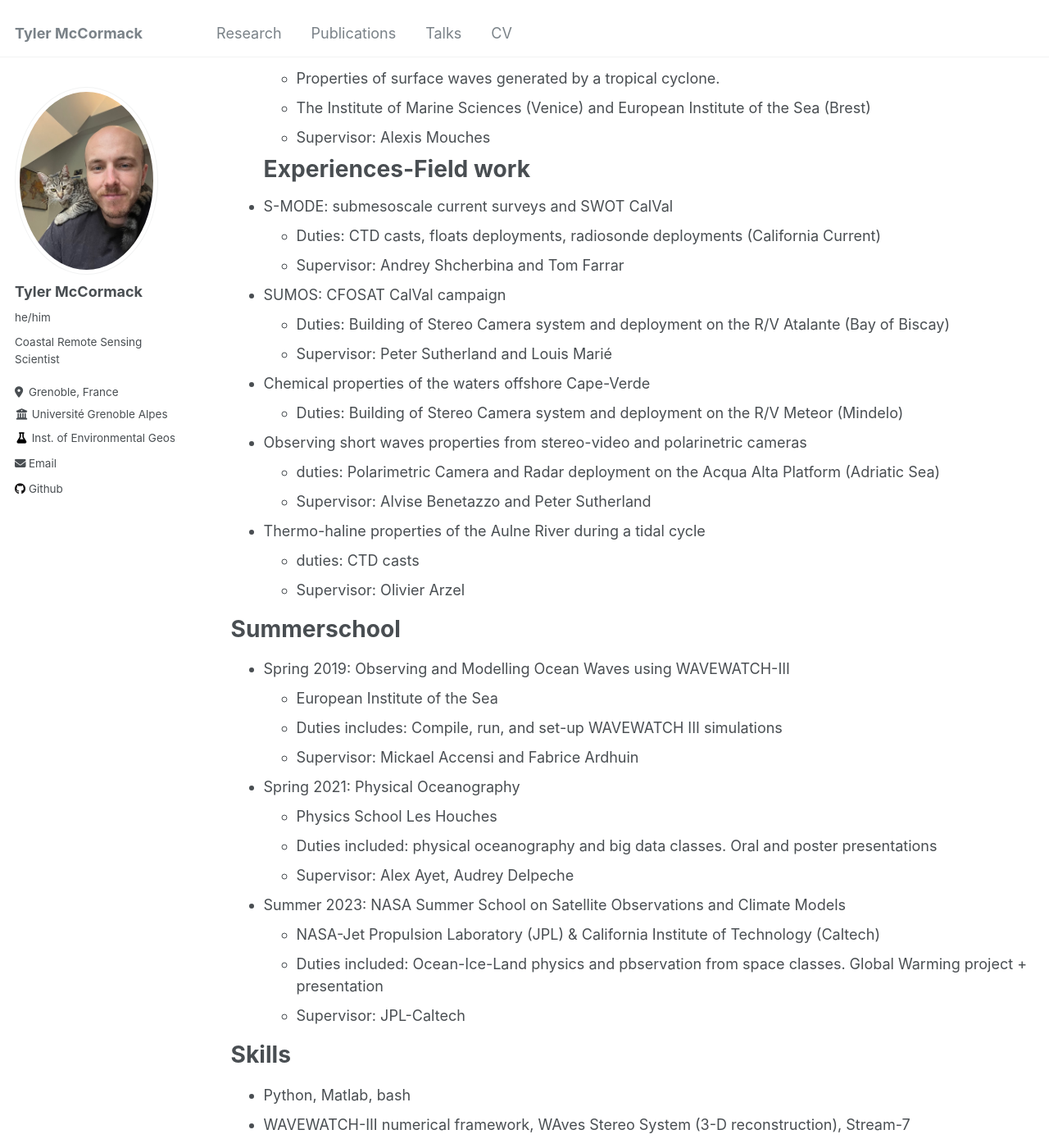
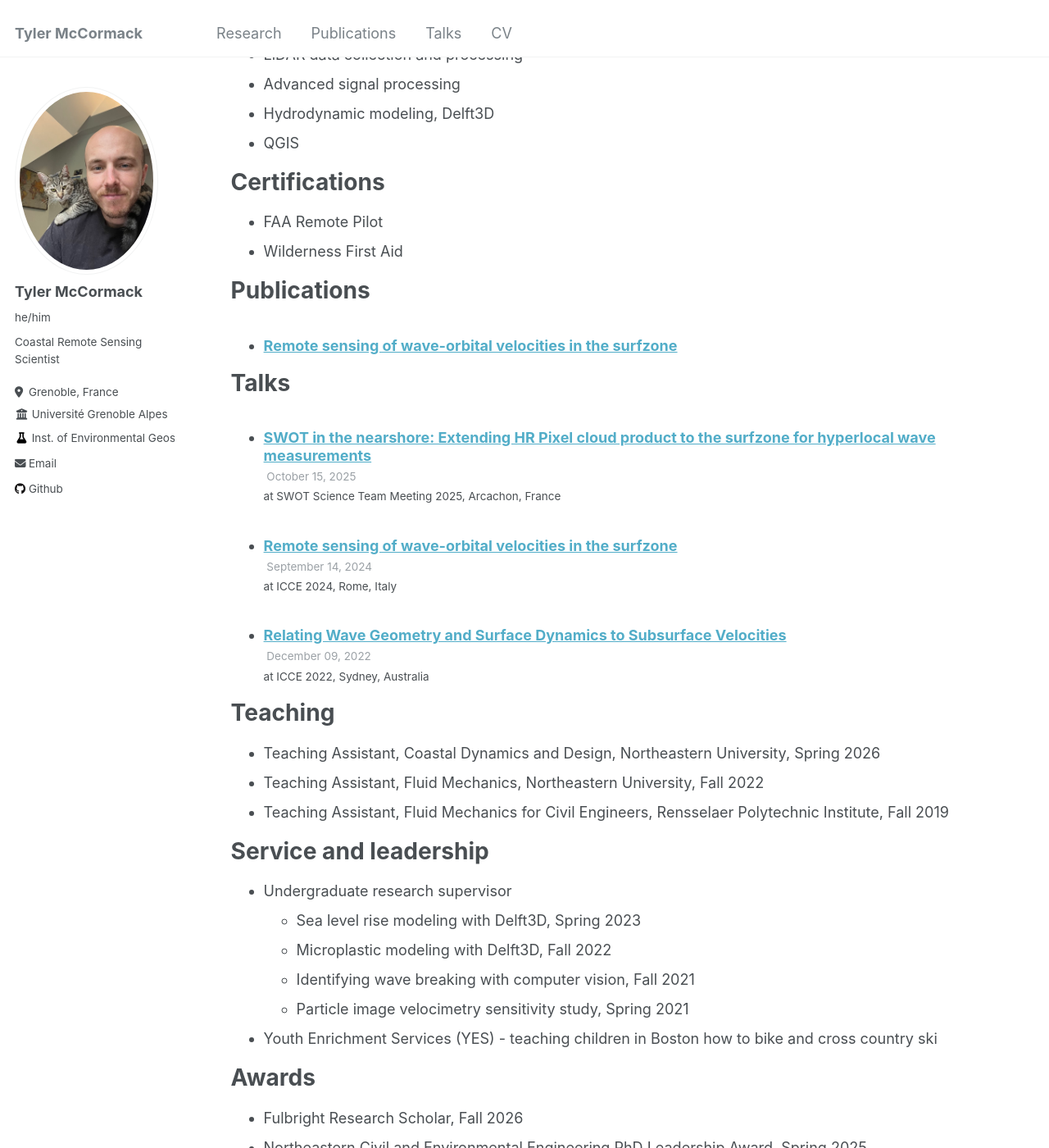
Before and after one commit to tylermccormack-research/tylermccormack-research.github.io, a Jekyll site: the page built from _pages/cv.md, in a window 1280 px wide and 1400 px high, scrolled down 773 px. Shown: the whole window at 82% size. Built offline with Jekyll 4.4.1, drawn with Linux system fonts in a browser that asks for light colours; some of the changed text lies outside the part shown.

Commit message:
Update cv.md

```diff
--- a/_pages/cv.md
+++ b/_pages/cv.md
@@ -11,78 +11,37 @@ redirect_from:
 
 Education
 ======
-* Ph.D in Space and Physical Oceanography, University of Western Brittany - Institute for Exploitation of the Sea (IFREMER), 2022
-* M.S. in Physical Oceanography and Climate, University of Western Brittany - European Institute of the Sea (IUEM), 2018
-* B.S. in Physics, University of Western Brittany - Faculty of Science and Technology, 2015
+* Ph.D in Civil and Environmental Engineering, Northeastern University, Boston, MA, 2026
+* M.S. in Civil and Environmental Engineering, Northeastern University, Boston, MA, 2021
+* B.S. in Civil and Environmental Engineering, Rensselaer Polytechnic Institute, Troy, NY, 2020
 
-Experiences-Research
+Experiences-Research Positions
 ======
-* Research Associate
-  * Colorado School of Mines
-  * Supervisor: Bia Villas Bôas
+* Fulbright Research Scholar
+  * Université Grenoble Alpes
+  * Supervisor: Julien Le Sommer
 
 * Ph.D candidate
-  * Significant wave height variability and properties of meso-to-submesoscale current properties
-  * European Institute of the Sea
-  * Supervisor: Fabrice Ardhuin
+  * Advances in remote observations of nearshore hydrodynamics
+  * Northeastern University
+  * Supervisors: Julia Hopkins & Ed Beighley
 
-* Master 2's project'
-  * Observing short waves properties from stereo-video and polarinetric cameras
-  * The Institute of Marine Sciences (Venice) and European Institute of the Sea (Brest)
-  * Supervisor: Alvise Benetazzo and Peter Sutherland
-
-* Master 1's project'
-  * Properties of surface waves generated by a tropical cyclone.
-  * The Institute of Marine Sciences (Venice) and European Institute of the Sea (Brest)
-  * Supervisor: Alexis Mouches
-
-  Experiences-Field work
-======
-
-* S-MODE: submesoscale current surveys and SWOT CalVal
-  * Duties: CTD casts, floats deployments, radiosonde deployments (California Current)
-  * Supervisor: Andrey Shcherbina and Tom Farrar
-
-* SUMOS: CFOSAT CalVal campaign
-  * Duties: Building of Stereo Camera system and deployment on the R/V Atalante (Bay of Biscay)
-  * Supervisor: Peter Sutherland and Louis Marié
-
-* Chemical properties of the waters offshore Cape-Verde
-  * Duties: Building of Stereo Camera system and deployment on the R/V Meteor (Mindelo)
-
-* Observing short waves properties from stereo-video and polarinetric cameras
-  * duties: Polarimetric Camera and Radar deployment on the Acqua Alta Platform (Adriatic Sea)
-  * Supervisor: Alvise Benetazzo and Peter Sutherland
-
-* Thermo-haline properties of the Aulne River during a tidal cycle
-  * duties: CTD casts
-  * Supervisor: Olivier Arzel
-
-Summerschool
-======
-* Spring 2019: Observing and Modelling Ocean Waves using WAVEWATCH-III
-  * European Institute of the Sea
-  * Duties includes: Compile, run, and set-up WAVEWATCH III simulations
-  * Supervisor: Mickael Accensi and Fabrice Ardhuin
-
-* Spring 2021: Physical Oceanography
-  * Physics School Les Houches
-  * Duties included: physical oceanography and big data classes. Oral and poster presentations
-  * Supervisor: Alex Ayet, Audrey Delpeche
-
-* Summer 2023: NASA Summer School on Satellite Observations and Climate Models
-  * NASA-Jet Propulsion Laboratory (JPL) & California Institute of Technology (Caltech)
-  * Duties included: Ocean-Ice-Land physics and pbservation from space classes. Global Warming project + presentation
-  * Supervisor: JPL-Caltech
 
 Skills
 ======
-* Python, Matlab, bash
-* WAVEWATCH-III numerical framework, WAves Stereo System (3-D reconstruction), Stream-7
-* High Performance Computer facilities
+* Python & Matlab
+* Particle Image Velocimetry (PIV)
+* High performance computing
+* Cloud computing
+* LiDAR data collection and processing
+* Advanced signal processing
+* Hydrodynamic modeling, Delft3D
+* QGIS
 
-* First aid
-* Driving licence
+Certifications
+======
+* FAA Remote Pilot
+* Wilderness First Aid
 
 Publications
 ======
@@ -98,11 +57,24 @@ Talks
 
 Teaching
 ======
-  <ul>{% for post in site.teaching reversed %}
-    {% include archive-single-cv.html %}
-  {% endfor %}</ul>
+* Teaching Assistant, Coastal Dynamics and Design, Northeastern University, Spring 2026
+* Teaching Assistant, Fluid Mechanics, Northeastern University, Fall 2022
+* Teaching Assistant, Fluid Mechanics for Civil Engineers, Rensselaer Polytechnic Institute, Fall 2019
 
 Service and leadership
 ======
-* Advising 2 undergraduate students (2023-2024)
-* Advising 1 graduate student (2020)
+* Undergraduate research supervisor
+  * Sea level rise modeling with Delft3D, Spring 2023
+  * Microplastic modeling with Delft3D, Fall 2022
+  * Identifying wave breaking with computer vision, Fall 2021
+  * Particle image velocimetry sensitivity study, Spring 2021
+* Youth Enrichment Services (YES) - teaching children in Boston how to bike and cross country ski
+
+Awards
+======
+* Fulbright Research Scholar, Fall 2026
+* Northeastern Civil and Environmental Engineering PhD Leadership Award, Spring 2025
+* NSF NHERI RAPID Graduate Scholar, Fall 2022
+* The Pickett T. Simpson Prize, Spring 2020
+* National Civil Engineering Honor Society, 2018-2019
+* Rensselaer Leadership Award, Fall 2016
```
